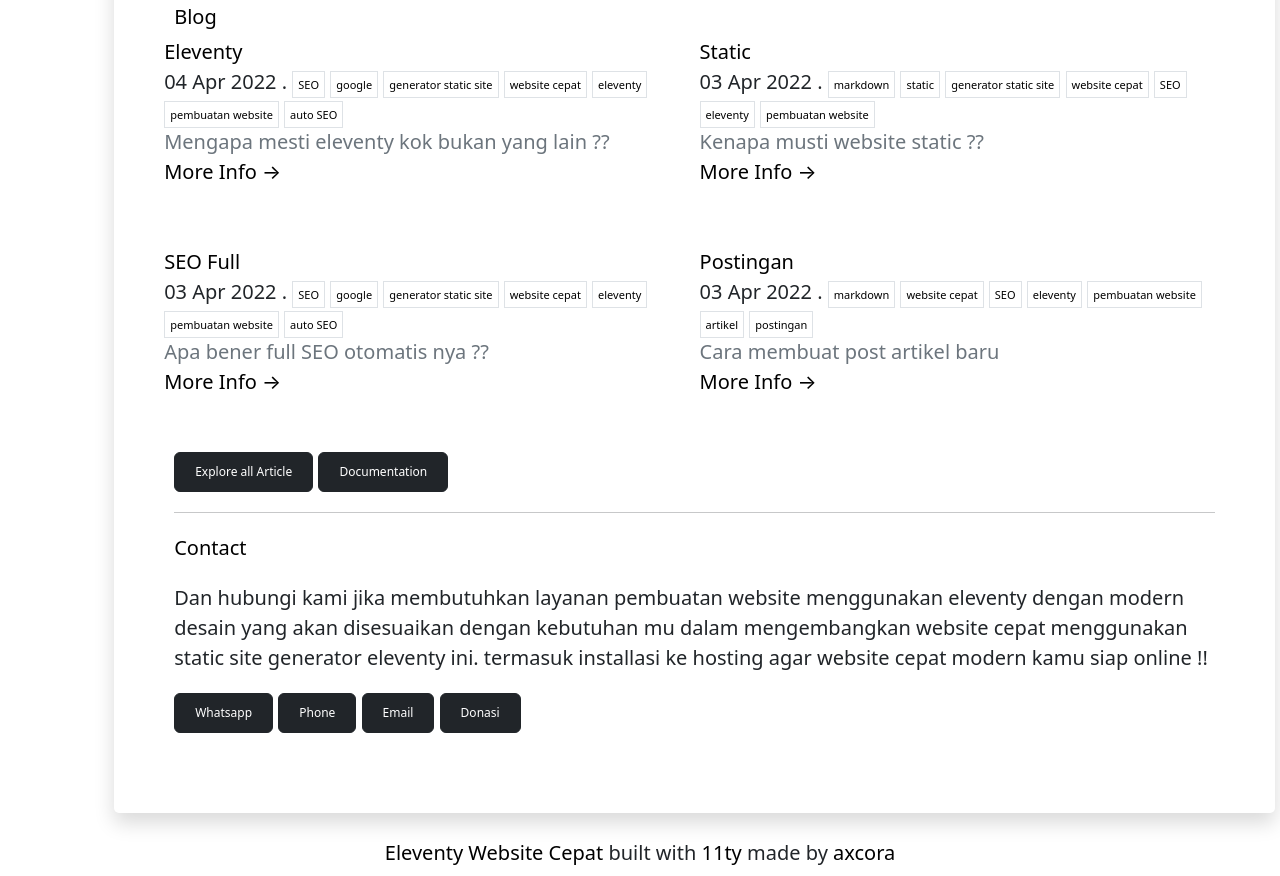
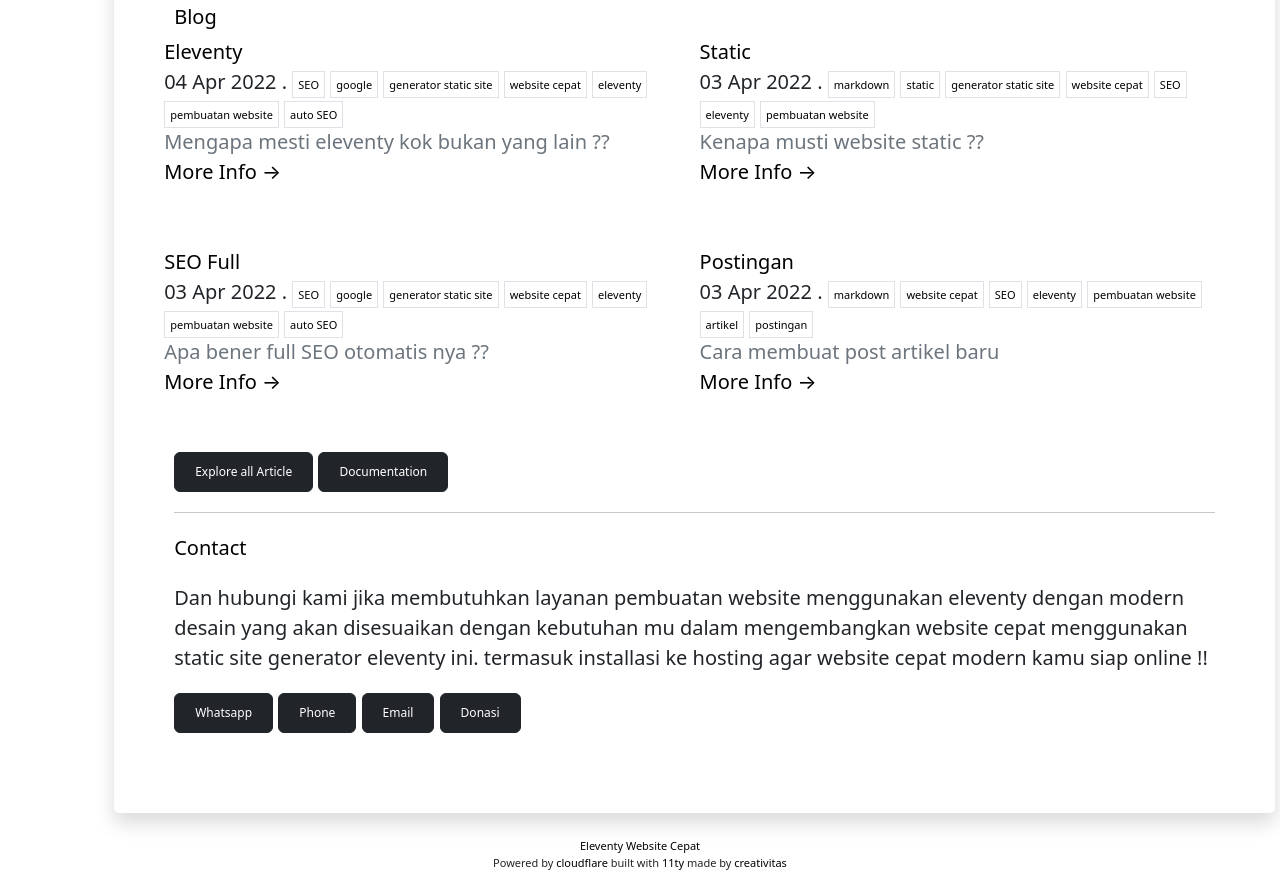
Before and after one commit to mesinkasir/text11ty, an Eleventy site: page index.njk in a window 1280 px wide. Shown: the part 1091-1967 px from the top of the page. Built offline with nearby package versions, Linux system fonts and the light colour scheme; Eleventy itself is replaced by a stand-in of ours; files that its build step writes are made by us from their sources.

Commit message:
Update footer.njk

```diff
--- a/_includes/layouts/footer.njk
+++ b/_includes/layouts/footer.njk
@@ -1,4 +1 @@
-<footer class="p-1 text-center"><a href="{{metadata.url}}">{{metadata.title}}</a> built with <a href="https://www.11ty.dev/">11ty</a> made by <a href="https://axcora.com/getaxcoracms">axcora</a></footer>
-</div>
-</body>
-</html>
+<footer class="p-1 post-tag text-center"><a href="{{metadata.url}}">{{metadata.title}}</a> <br/>Powered by <a href="https://cloudflare.com">cloudflare</a> built with <a href="https://www.11ty.dev/">11ty</a> made by <a href="https://www.fiverr.com/creativitas/design-your-modern-website-using-jekyll">creativitas</a></footer></div></body></html>
```
